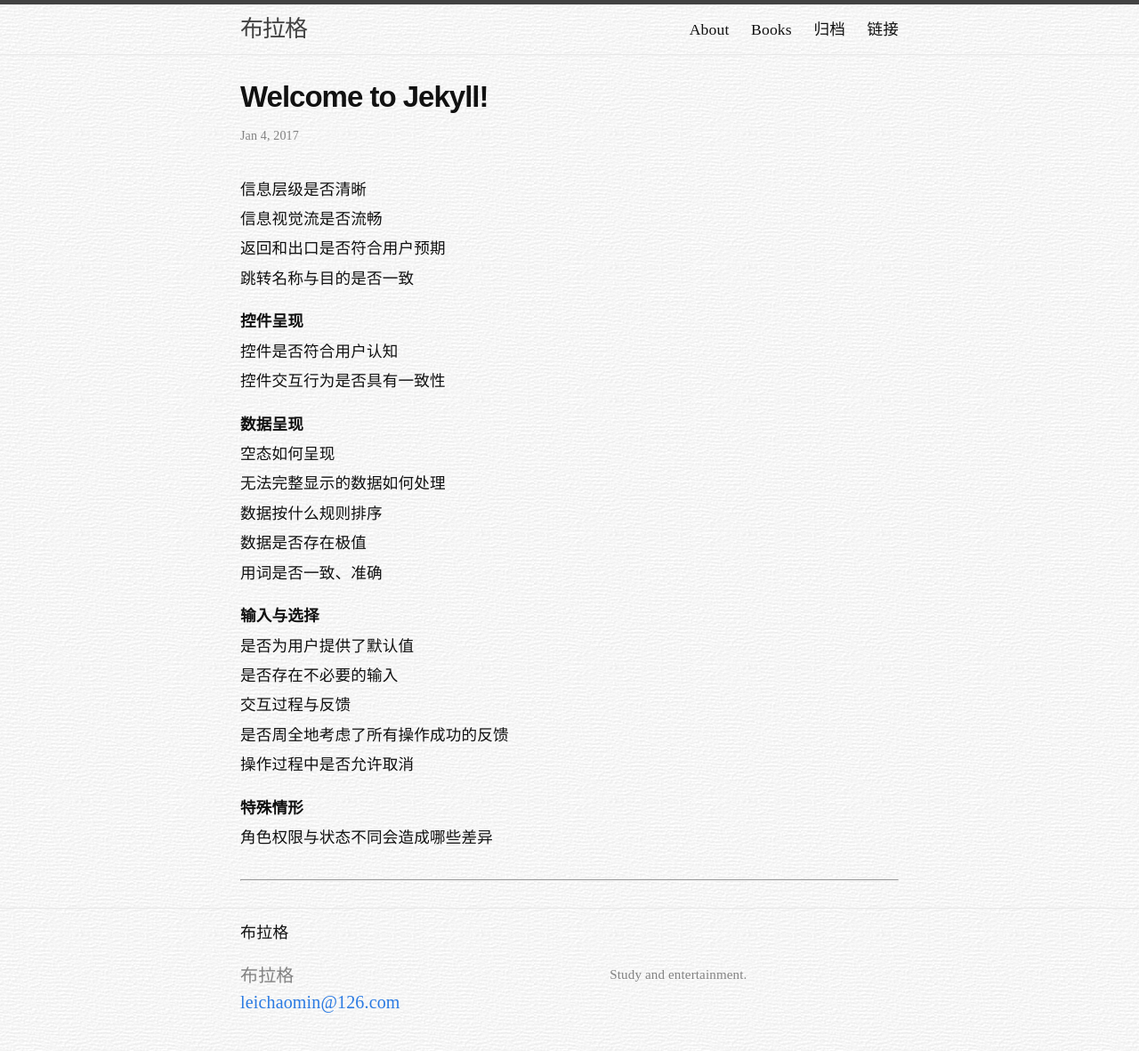
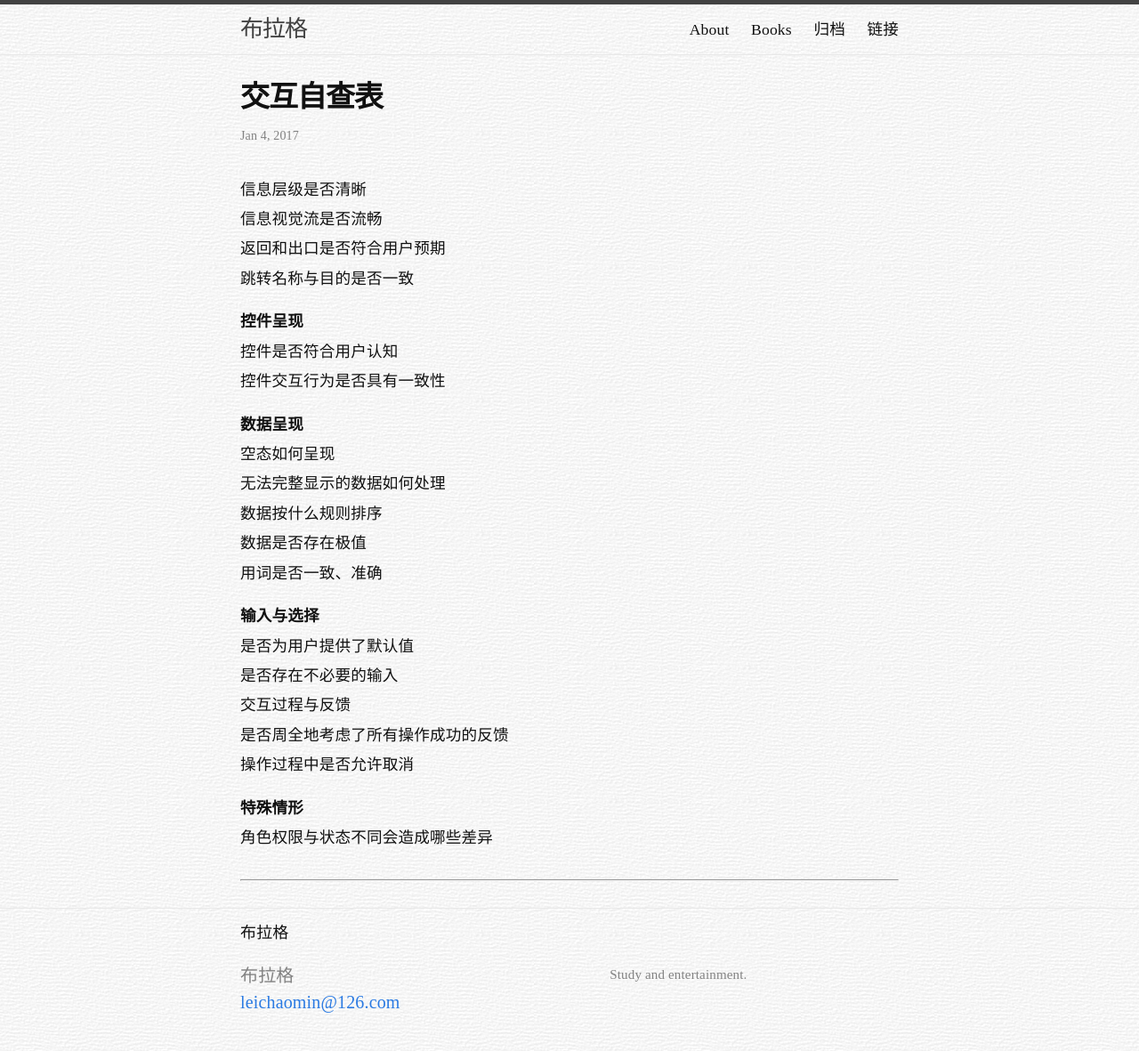
Before and after one commit to Besideme/besideme.github.io, a Jekyll site: the page built from _posts/2017-01-04-internation-excel.md, in a window 1280 px wide. Shown: the whole page at 89% size. Built offline with Jekyll 4.4.1, drawn with Linux system fonts in a browser that asks for light colours; nearby versions of some CDN libraries; comment, search, counter and statistics services are not loaded.

Commit message:
Update 2017-01-04-internation-excel.md

```diff
--- a/_posts/2017-01-04-internation-excel.md
+++ b/_posts/2017-01-04-internation-excel.md
@@ -1,8 +1,8 @@
 ---
 layout: post
-title:  "Welcome to Jekyll!"
+title:  "交互自查表"
 date:   2017-01-04 18:26:50
-categories: jekyll update
+categories: create note
 ---
 
 信息层级是否清晰
```
